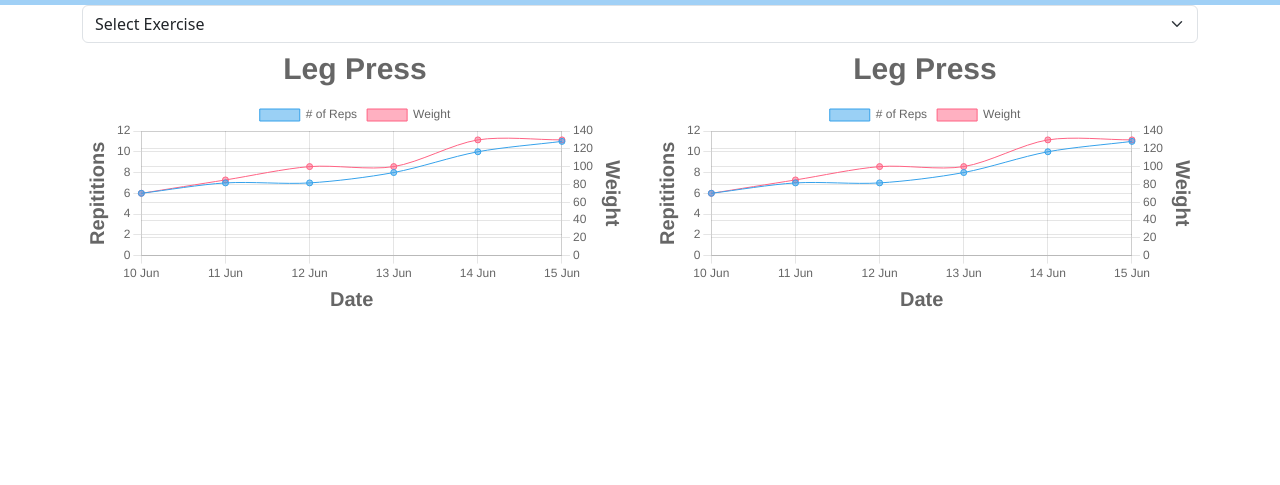
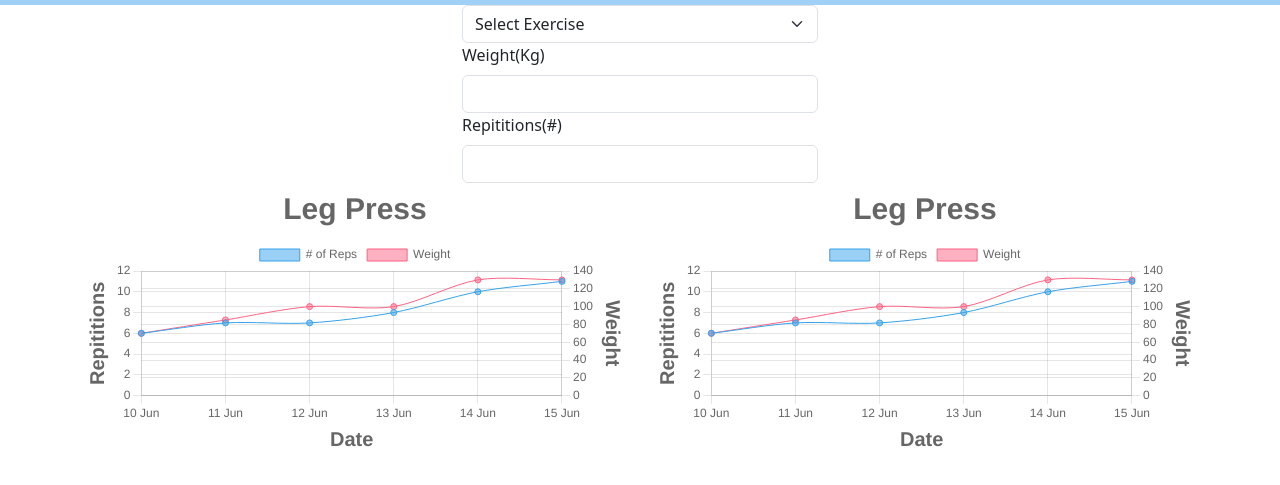
Before and after one commit to PrabhjeetKalsi/Fitness-Data-Visualisation, a plain HTML site: page src/index.html in a window 1280 px wide. Shown: the part 45-530 px from the top of the page. Drawn offline with nearby package versions, Linux system fonts and the light colour scheme.

Commit message:
[feat]: align form to center

```diff
--- a/src/index.html
+++ b/src/index.html
@@ -23,12 +23,27 @@
     </nav>
 
     <div class="container-sm">
-        <select class="form-select" aria-label="Default select example">
-            <option selected>Select Exercise</option>
-            <option value="1">Dumbel Press</option>
-            <option value="2">Leg Press</option>
-            <option value="3">Bicep curl</option>
-        </select>
+        <div class="row">
+            <div class="col">
+
+            </div>
+            <div class="col">
+                <select class="form-select" aria-label="Default select example">
+                    <option selected>Select Exercise</option>
+                    <option value="1">Dumbell Press</option>
+                    <option value="2">Leg Press</option>
+                    <option value="3">Bicep curl</option>
+                </select>
+                <label class="form-label">Weight(Kg)</label>
+                <input type="number" class="form-control" id="weight">
+                <label class="form-label">Repititions(#)</label>
+                <input type="number" class="form-control" id="reps">
+            </div>
+            <div class="col">
+
+            </div>
+        </div>
+
     </div>
 
     <div class="container text-center">
```
